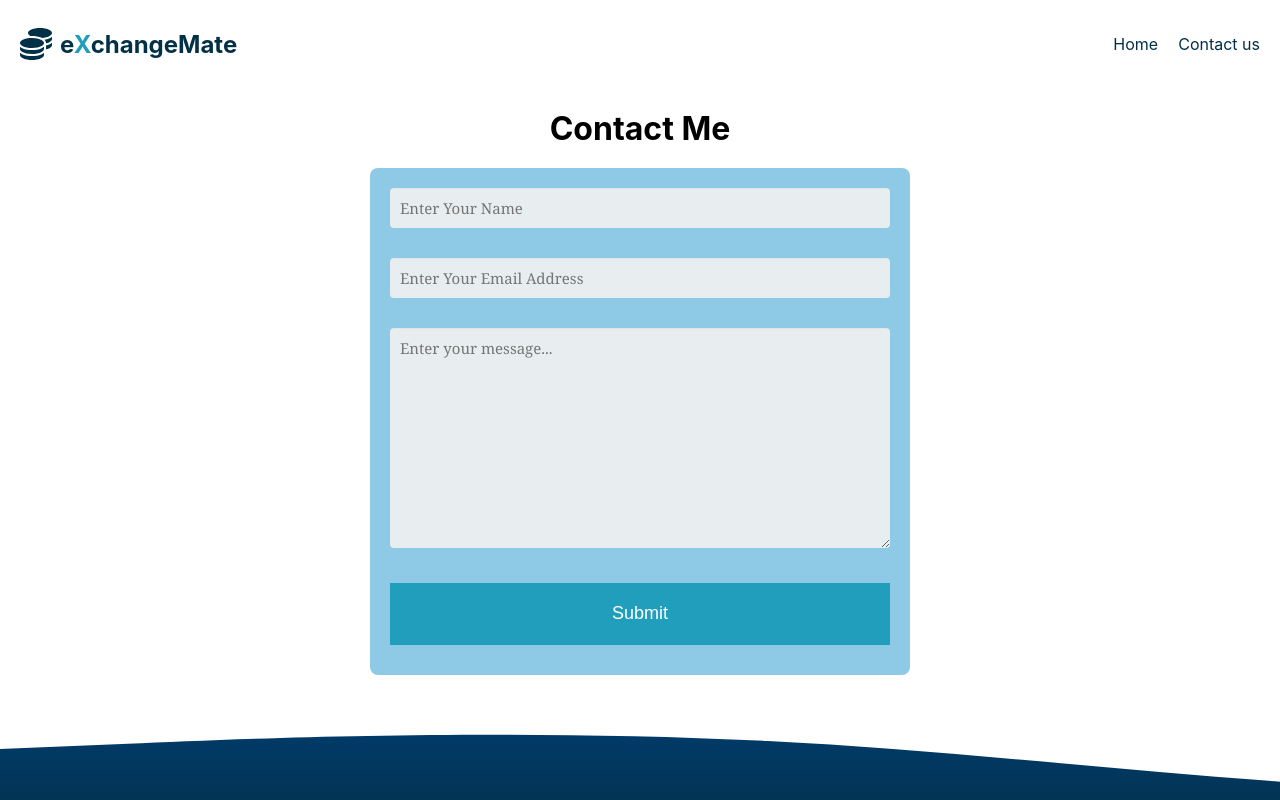
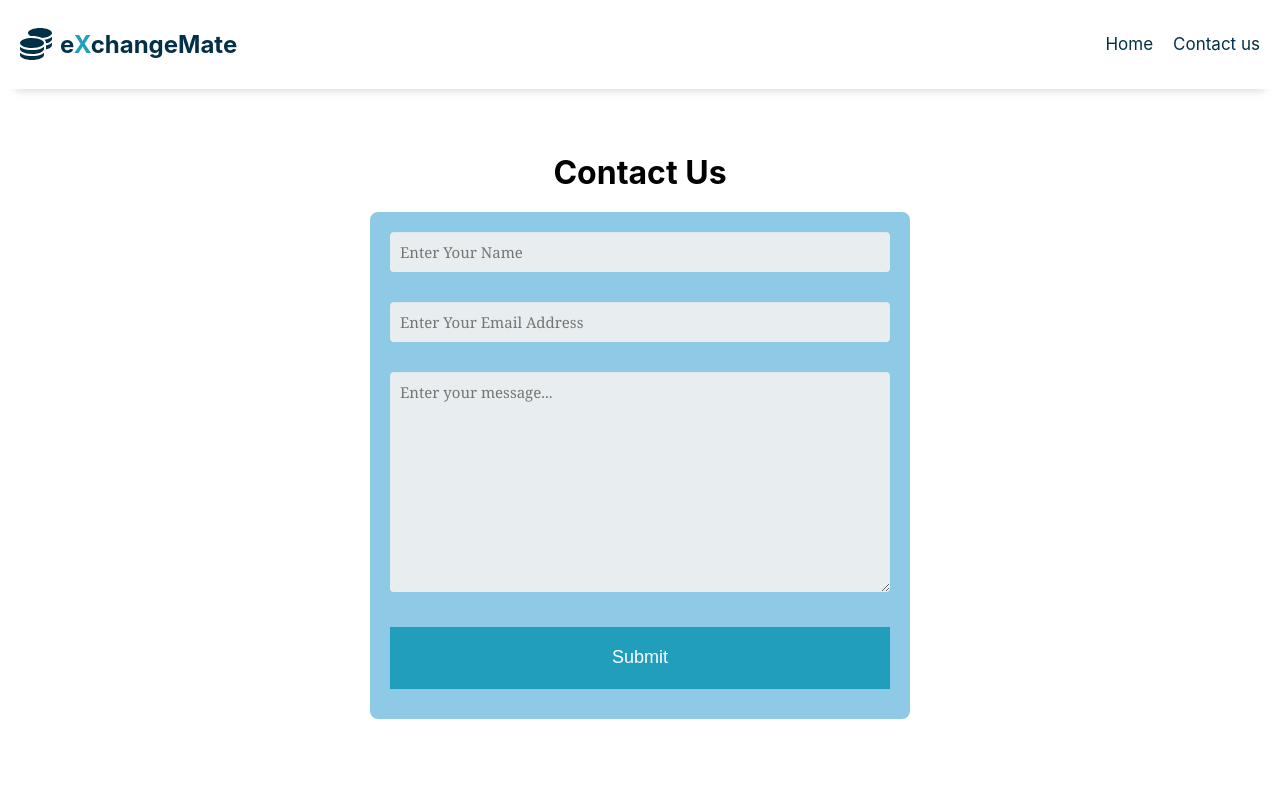
Before and after one commit to stansaner/ExchangeMate, a React (Create React App) app: page /contact in a window 1280 px wide. Shown: the top 800 px of the page. Built offline with nearby package versions, Linux system fonts and the light colour scheme.

Commit message:
bottom shadow for navigation bar

```diff
--- a/src/components/footer/footer.css
+++ b/src/components/footer/footer.css
@@ -1,4 +1,4 @@
-body {
+html {
     padding: 0;
     margin: 0;
 }
@@ -6,6 +6,7 @@ body {
 footer {
     display: flex;
     flex-direction: column;
+    margin-top: 60px;
 
 }
 
--- a/src/components/header/header.css
+++ b/src/components/header/header.css
@@ -30,6 +30,8 @@ html {scroll-behavior:smooth}
   background-color: #ffffff;
   color: #ffffff;
   padding: 10px 20px;
+  /* border-bottom: 1px solid black; */
+  box-shadow: 0px 15px 10px -15px #cecccc;
 }
 
 /* Style for the logo and title */
@@ -49,6 +51,7 @@ html {scroll-behavior:smooth}
 
 /* Style for the links */
 .navbar-links {
+  font-size: 17px;
   display: flex;
   justify-content: flex-end;
   align-items: center;
@@ -61,3 +64,6 @@ html {scroll-behavior:smooth}
 }
 
 /* Style for the active link */
+
+
+/* Style for hover effect */
--- a/src/components/hero/hero.css
+++ b/src/components/hero/hero.css
@@ -62,6 +62,7 @@ a:hover {
 .wave {
   position: relative;
   bottom: 0;
+  margin-top: -2px;
   left: 0;
   width: 100%;
   height: 320px;
--- a/src/pages/contact/Contact.js
+++ b/src/pages/contact/Contact.js
@@ -67,9 +67,12 @@ function Contact() {
 
   return (
     <>
-      <h1 id="contact" style={styles.header}>
-        Contact Me
-      </h1>
+      <div className="contact-header">
+
+        <h1 id="contact" style={styles.header}>
+          Contact Us
+        </h1>
+      </div>
 
       <div className="contact-form">
         <form onSubmit={handleSubmit}>
--- a/src/pages/contact/contact.css
+++ b/src/pages/contact/contact.css
@@ -1,3 +1,9 @@
+.contact-header {
+  margin-top: 5%;
+}
+
+
+
 .contact-form {
   max-width: 500px;
   padding: 10px 20px;
```
